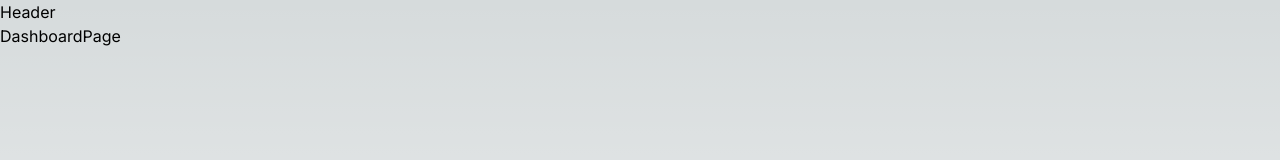
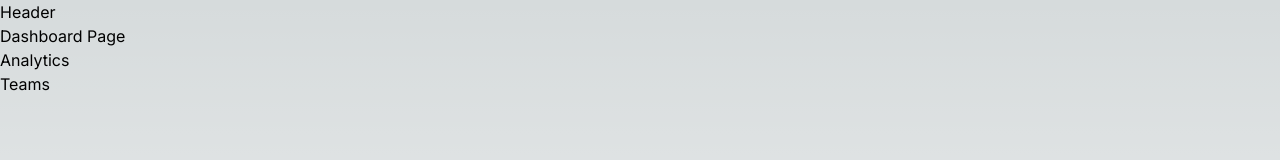
Before and after one commit to MatheusMacedoDev/modern-frontend-technologies-practice, a Next.js app in the folder my-app/: page /dashboard in a window 1280 px wide. Shown: the top 160 px of the page. Built offline with nearby package versions, Linux system fonts and the light colour scheme.

Commit message:
Creating slots into a layout using parallel routes

```diff
--- /dev/null
+++ b/my-app/src/app/(administrative)/dashboard/@analytics/page.tsx
@@ -0,0 +1,3 @@
+export default function Analytics() {
+    return <div>Analytics</div>;
+}
--- /dev/null
+++ b/my-app/src/app/(administrative)/dashboard/@teams/page.tsx
@@ -0,0 +1,3 @@
+export default function Teams() {
+    return <div>Teams</div>;
+}
--- /dev/null
+++ b/my-app/src/app/(administrative)/dashboard/layout.tsx
@@ -0,0 +1,17 @@
+import { ReactNode } from 'react';
+
+interface Props {
+    children: ReactNode;
+    analytics: ReactNode;
+    teams: ReactNode;
+}
+
+export default function Layout({ children, analytics, teams }: Props) {
+    return (
+        <div>
+            {children}
+            {analytics}
+            {teams}
+        </div>
+    );
+}
--- a/my-app/src/app/(administrative)/dashboard/page.tsx
+++ b/my-app/src/app/(administrative)/dashboard/page.tsx
@@ -7,5 +7,5 @@ export const metadata: Metadata = {
 };
 
 export default function DashboardPage() {
-    return <div>DashboardPage</div>;
+    return <div>Dashboard Page</div>;
 }
```
